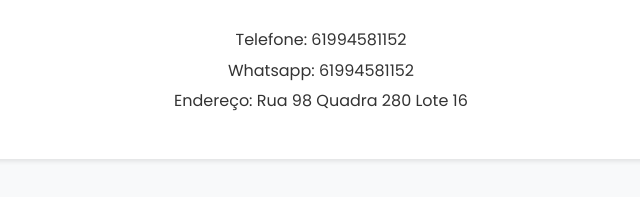
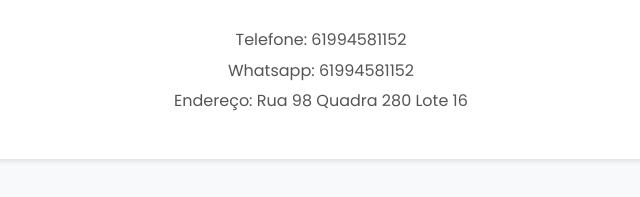
Before and after one commit to pedrohenri9398/Farmacia, a website built with Vite: page Farmacia-online/index.html in a window 1280 px wide. Shown: the part 1240-1437 px from the top of the page, 319-959 px from the left. Built offline with nearby package versions, Linux system fonts and the light colour scheme.

Commit message:
Updated style.css

```diff
--- a/Farmacia-online/style.css
+++ b/Farmacia-online/style.css
@@ -219,7 +219,7 @@ header nav ul li a:hover { /* Corrigido: removeu o espaço antes de ':' */
 
 #contato .informacoes-contato p {
   margin-bottom: 5px;
-  color: #333;
+  color: #555;
 }
 
 footer {
```
